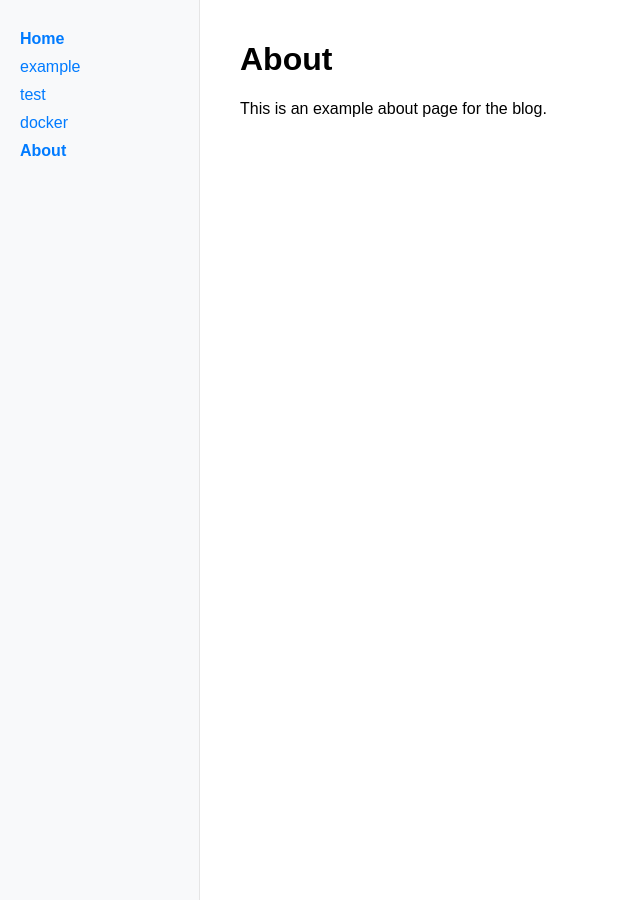
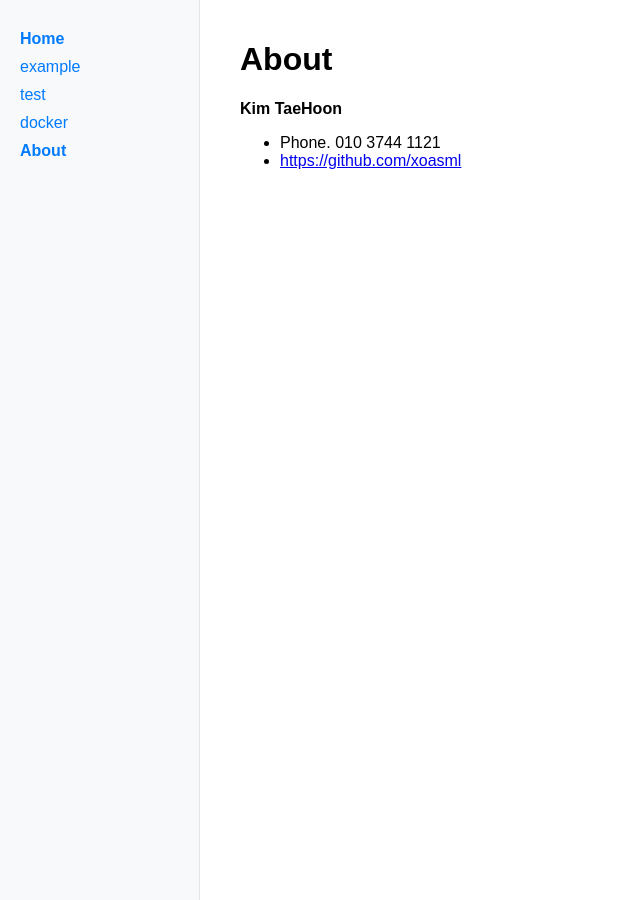
Before and after one commit to xoasml/jekyll-blog, a Jekyll site: the page built from about/index.html, in a window 1280 px wide. Shown: the whole page, without its empty margins (0-640 px from the left). Built offline with Jekyll 4.4.1, drawn with Linux system fonts in a browser that asks for light colours.

Commit message:
Fix : About 내용

```diff
--- a/_layouts/default.html
+++ b/_layouts/default.html
@@ -11,7 +11,7 @@
       <ul>
         <li class="nav-item home"><a href="{{ site.baseurl }}/">Home</a></li>
         {% for category in site.categories %}
-          <li class="nav-item"><a href="{{ site.baseurl }}/categories/#{{ category | first }}">{{ category | first }}</a></li>
+          <li class="nav-item"><a href="{{ site.baseurl }}/category/{{ category | first }}/">{{ category | first }}</a></li>
         {% endfor %}
         <li class="nav-item about"><a href="{{ site.baseurl }}/about/">About</a></li>
       </ul>
--- a/about/index.html
+++ b/about/index.html
@@ -4,4 +4,8 @@ title: About
 ---
 
 <h1>About</h1>
-<p>This is an example about page for the blog.</p>
+<p><strong>Kim TaeHoon</strong></p>
+<ul>
+    <li>Phone. 010 3744 1121</li>
+    <li><a href="https://github.com/xoasml">https://github.com/xoasml</a></li>
+</ul>
```
